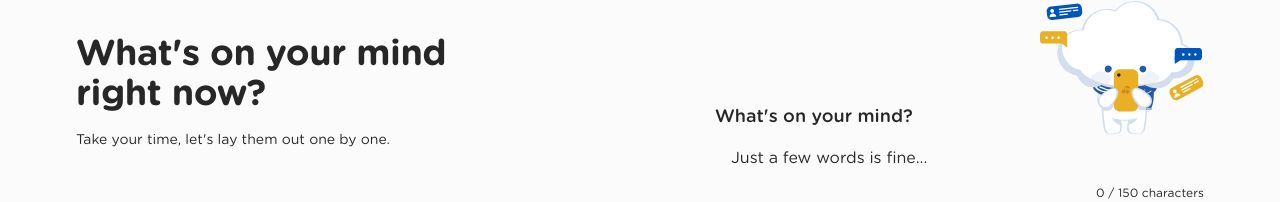
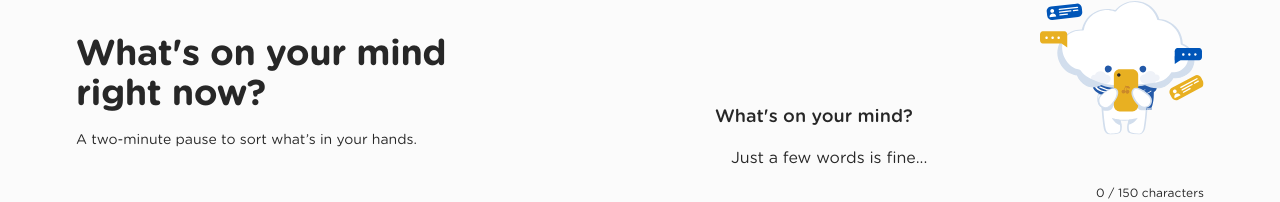
Before and after one commit to AranGit/tooca, a React (Vite) app: page / in a window 1280 px wide. Shown: the part 105-307 px from the top of the page. Built offline with nearby package versions, Linux system fonts and the light colour scheme.

Commit message:
docs: update docs

```diff
--- a/src/features/setup/SetupScreen.tsx
+++ b/src/features/setup/SetupScreen.tsx
@@ -51,7 +51,7 @@ export function SetupScreen({ shouldFocusHeading = false }: { shouldFocusHeading
       <div className="setup-intro">
         <div className="setup-intro__copy">
           <h1 ref={headingRef} id="setup-title" tabIndex={-1}>What's on your mind<br className="desktop-break" /> right now?</h1>
-          <p>Take your time, let's lay them out one by one.</p>
+          <p>A two-minute pause to sort what’s in your hands.</p>
         </div>
         <img
           className="setup-intro__mascot"
```
Also changed, not shown: 1 other file (tests, documents, lock files or other folders).
